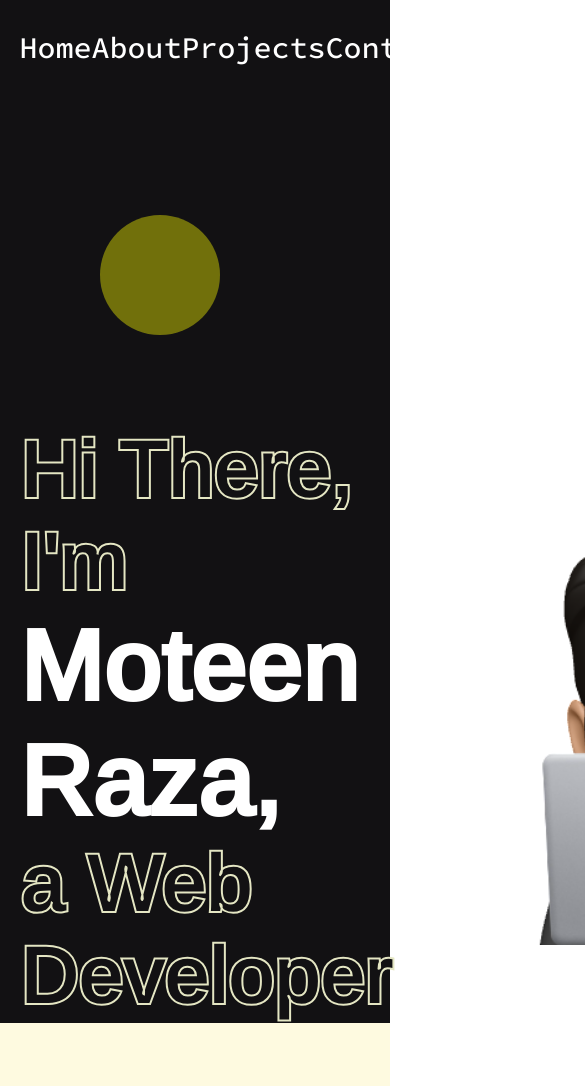
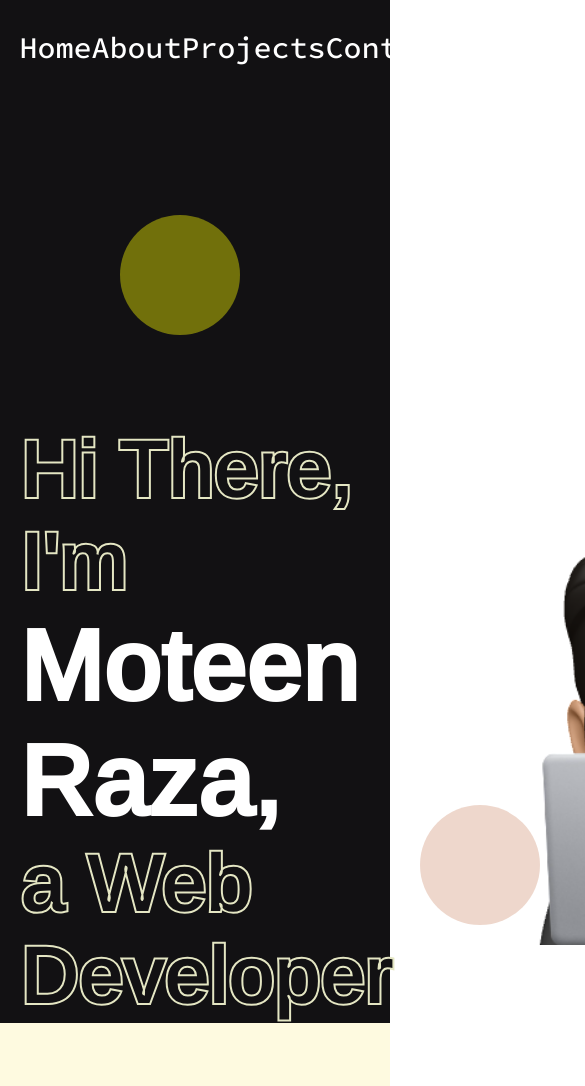
Before and after one commit to moteenraza07/moteenRazaPortfolio, a website: page index.html in a window 390 px wide. Shown: the top 1086 px of the page, 585 px wide, since content can reach past the window. Drawn offline with nearby package versions, Linux system fonts and the light colour scheme; a web font is replaced by a local one.

```diff
--- a/index.html
+++ b/index.html
@@ -56,9 +56,11 @@
         <!--Beginning of main-->
         <section id="home" class="introduction">
             <!--Beginning of Section one-->
-            <p class="box1"></p>
-            <p class="box2"></p>
-            <p class="box3"></p>
+            <div class="wrapper">
+                <p class="box1"></p>
+                <p class="box2"></p>
+                <p class="box3"></p>
+            </div>
             <div class="wrapper">
 
                 <div class="moteenRaza">
--- a/styles/sass/partials/_sectionOne.scss
+++ b/styles/sass/partials/_sectionOne.scss
@@ -22,7 +22,7 @@
     .box2 {
         background-color: orangered;
         opacity: 0.3;
-        left: 1400px;
+        left: 1000px;
         top: 100px;
 
     }
@@ -30,7 +30,7 @@
     .box3 {
         background-color: #c57b57;
         opacity: 0.3;
-        left: 700px;
+        left: 400px;
         top: 500px;
 
     }
```
Also changed, not shown: styles/sass/styles.css.
